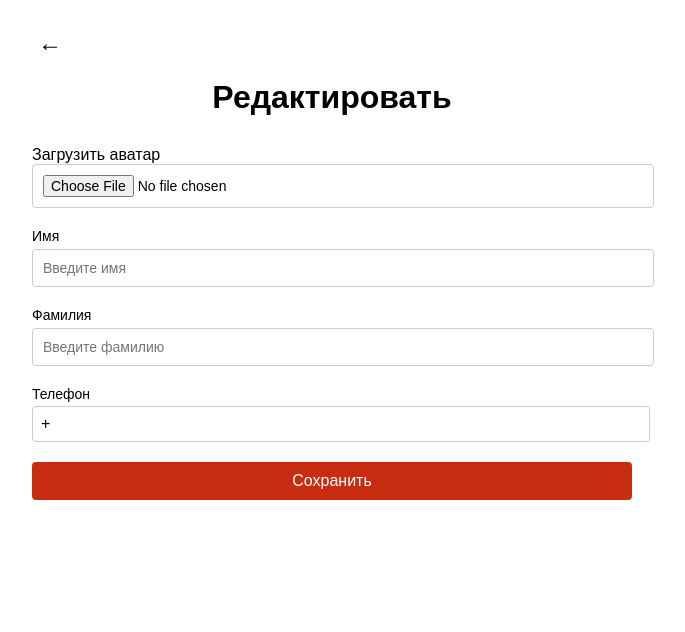
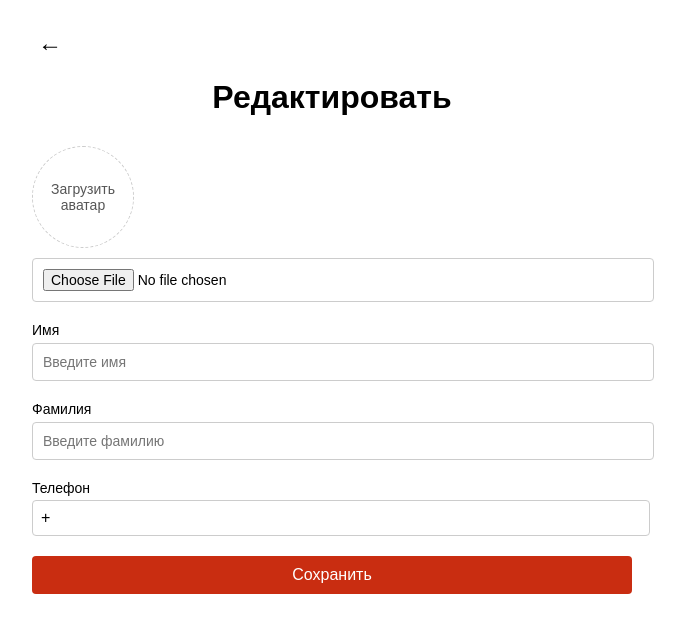
Before and after one commit to Cheetah-W-kepke/EditProfilePage, a React (Vite) app in the folder vite-project/: page / in a window 1280 px wide. Shown: the top 632 px of the page, without its empty margins (308-993 px from the left). Built offline with nearby package versions, Linux system fonts and the light colour scheme.

Commit message:
Изменения воруг "Загрузить аватар"

```diff
--- a/vite-project/src/entities/User/AvatarUploader/AvatarUploader.css
+++ b/vite-project/src/entities/User/AvatarUploader/AvatarUploader.css
@@ -1,10 +1,28 @@
 .avatar-uploader {
-    text-align: center;
-  }
-  .avatar-preview {
-    width: 80px;
-    height: 80px;
-    border-radius: 50%;
-    object-fit: cover;
-    cursor: pointer;
-  }
+  margin-bottom: 20px; /* Такой же отступ, как у других модулей */
+}
+
+.avatar-preview {
+  width: 100px;
+  height: 100px;
+  border: 1px dashed #ccc;
+  display: flex;
+  align-items: center;
+  justify-content: center;
+  margin-bottom: 10px;
+  border-radius: 50%; /* Превращаем в круг */
+  overflow: hidden;
+  text-align: center;
+  font-size: 14px;
+  color: #555;
+}
+
+.avatar-preview img {
+  width: 100%;
+  height: 100%;
+  object-fit: cover;
+}
+
+input[type="file"] {
+  font-size: 14px;
+}
--- a/vite-project/src/entities/User/AvatarUploader/AvatarUploader.tsx
+++ b/vite-project/src/entities/User/AvatarUploader/AvatarUploader.tsx
@@ -1,4 +1,5 @@
 import React, { useState } from 'react';
+import './AvatarUploader.css';
 
 interface AvatarUploaderProps {
   onUpload: (file: File | null) => void; // Функция, вызываемая при загрузке нового аватара
```
